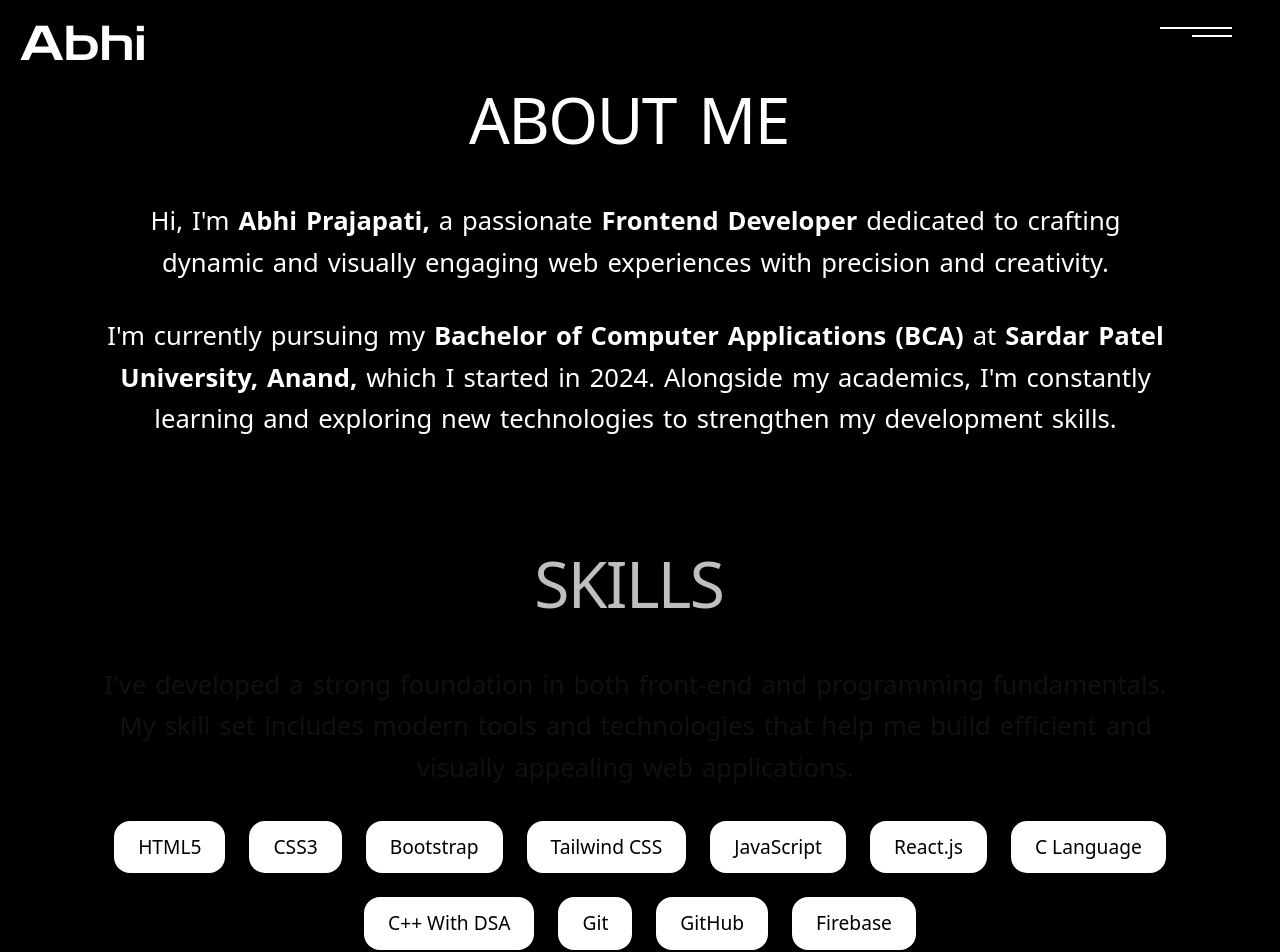
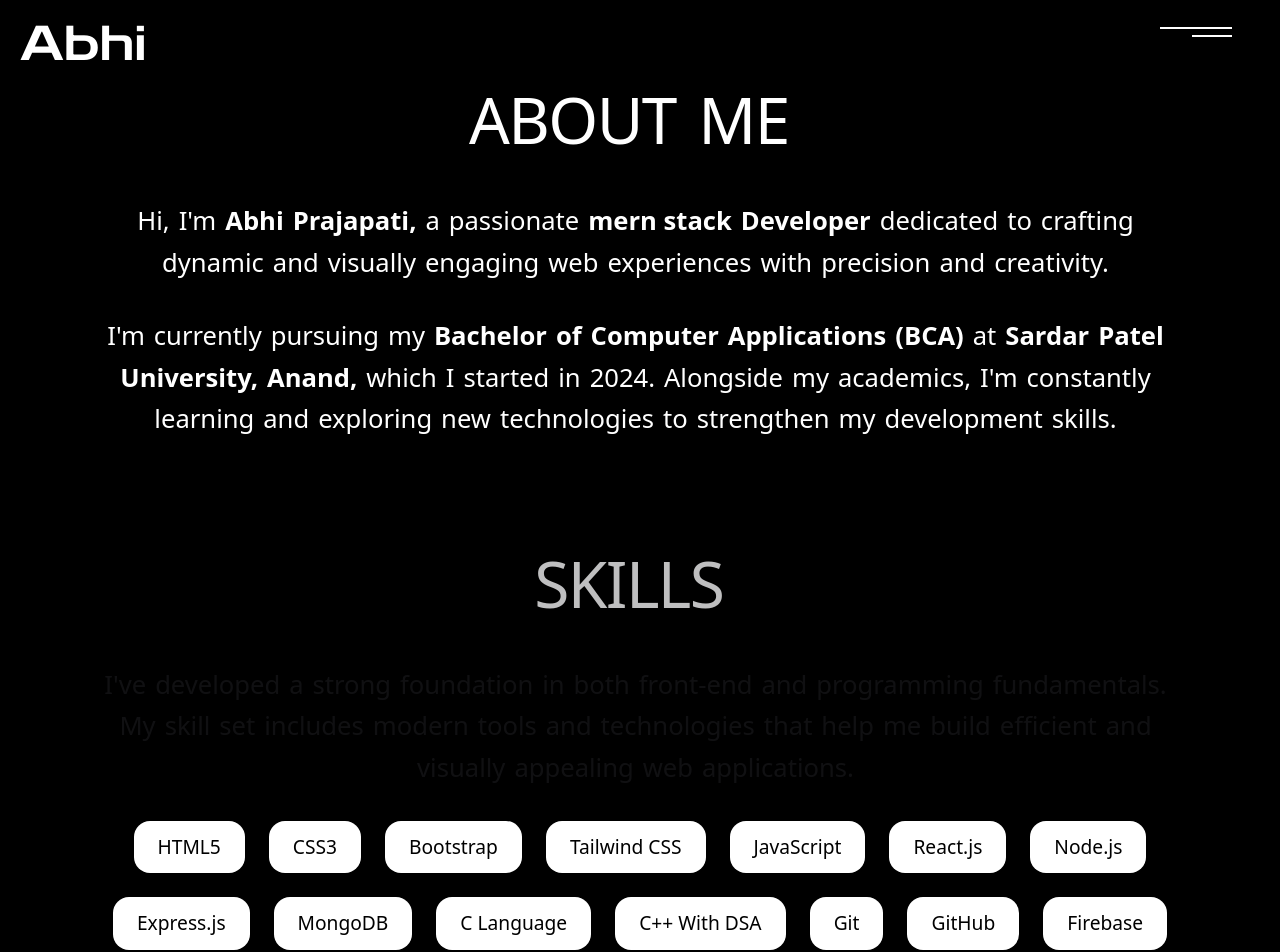
Before and after one commit to Abhiii1109/Abhi, a React (Vite) app: page /about in a window 1280 px wide. Shown: the top 952 px of the page. Built offline with nearby package versions, Linux system fonts and the light colour scheme.

Commit message:
Update About.jsx

```diff
--- a/src/pages/About.jsx
+++ b/src/pages/About.jsx
@@ -71,7 +71,7 @@ const About = () => {
             <Word className="font-semibold">Prajapati,</Word>
             <Word>a</Word>
             <Word>passionate</Word>
-            <Word className="font-semibold">Frontend</Word>
+            <Word className="font-semibold">mern stack</Word>
             <Word className="font-semibold">Developer</Word>
             <Word>dedicated</Word>
             <Word>to</Word>
@@ -173,6 +173,9 @@ const About = () => {
             <span className="word skill-badge bg-white text-black px-6 py-3 rounded-2xl inline-block">Tailwind CSS</span>
             <span className="word skill-badge bg-white text-black px-6 py-3 rounded-2xl inline-block">JavaScript</span>
             <span className="word skill-badge bg-white text-black px-6 py-3 rounded-2xl inline-block">React.js</span>
+              <span className="word skill-badge bg-white text-black px-6 py-3 rounded-2xl inline-block">Node.js</span>
+              <span className="word skill-badge bg-white text-black px-6 py-3 rounded-2xl inline-block">Express.js</span>
+              <span className="word skill-badge bg-white text-black px-6 py-3 rounded-2xl inline-block">MongoDB</span>
             <span className="word skill-badge bg-white text-black px-6 py-3 rounded-2xl inline-block">C Language</span>
             <span className="word skill-badge bg-white text-black px-6 py-3 rounded-2xl inline-block">C++ With DSA</span>
             <span className="word skill-badge bg-white text-black px-6 py-3 rounded-2xl inline-block">Git</span>
```
